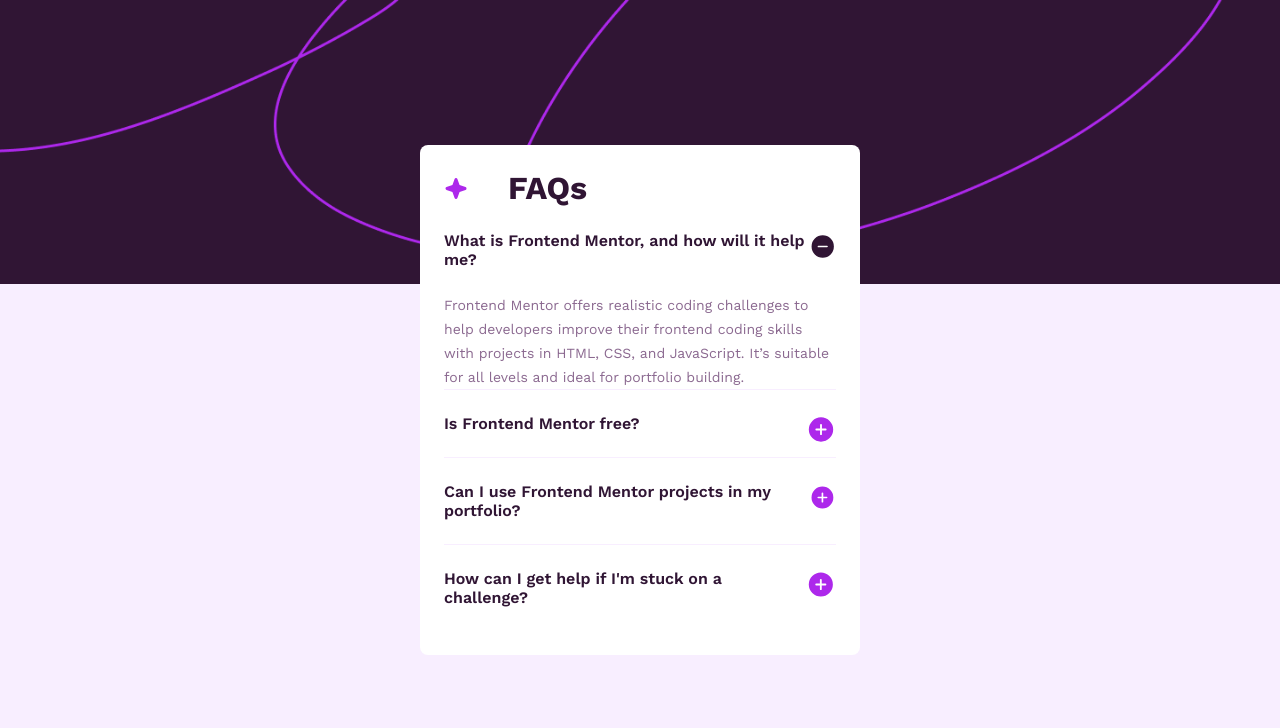
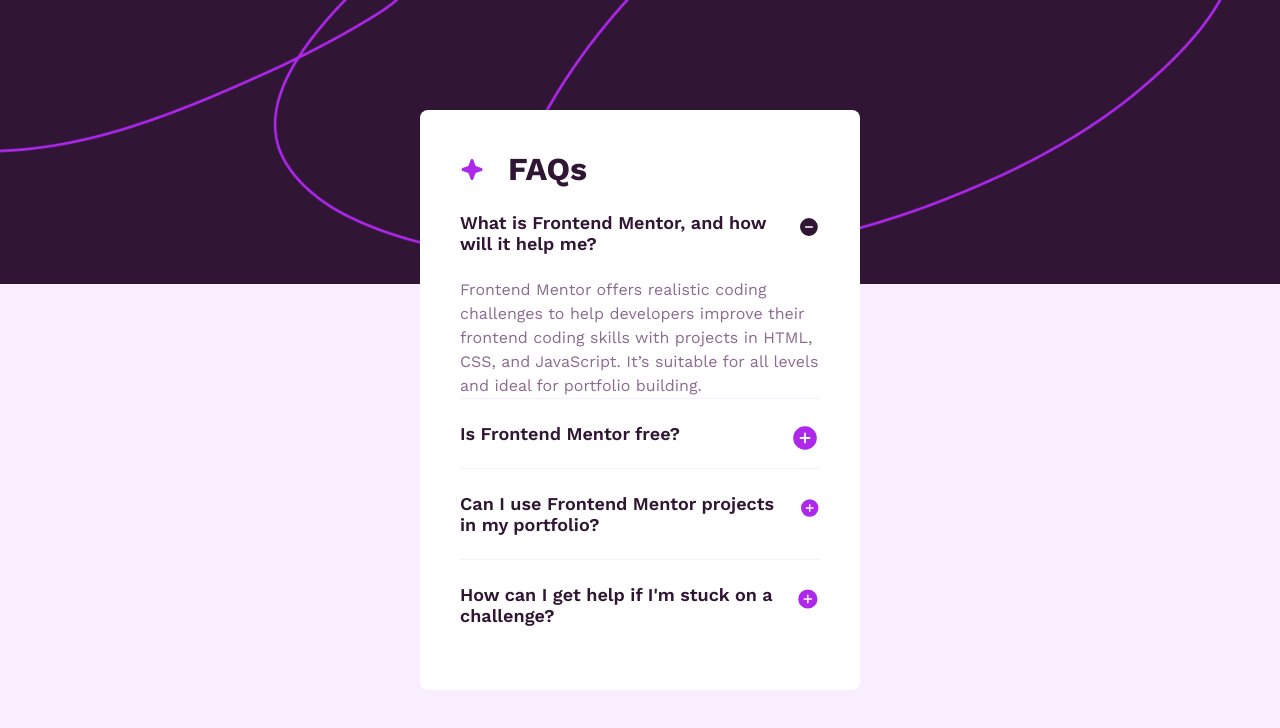
Before and after one commit to Mariana-VV/faq-accordion, a React (Vite) app: page / in a window 1280 px wide. Both pictures are taken after a click on the element "What is Frontend Mentor, and how will it help me?". Shown: the top 728 px of the page. Built offline with nearby package versions, Linux system fonts and the light colour scheme.

Commit message:
refactor(develop): refactor accordion

```diff
--- a/src/components/Accordion/Accordion.scss
+++ b/src/components/Accordion/Accordion.scss
@@ -1,12 +1,9 @@
-@use "../../styles/global.scss" as *;
-@use "../../styles/utils/variables.scss" as *;
-@use "../../styles/utils/mixins.scss" as *;
-@use "../../styles/utils/media.scss" as *;
+@use "../../styles/utils/index.scss" as *;
 
 .accordion {
   border-radius: 8px;
   background: $white;
-  padding: 24px;
+  padding: 40px;
 
   &__header {
     @include flex-center;
@@ -19,21 +16,53 @@
     font-weight: bold;
     font-size: 32px;
   }
-}
 
-@include onTablet {
-  .accordion {
+  @include onTablet {
     padding: 40px;
     &__header {
       gap: 40px;
     }
   }
-}
 
-@include onMobile {
-  .accordion {
+  @include onDesctop {
     &__header {
       gap: 24px;
     }
   }
+
+  &__item {
+    padding-block-start: 24px;
+    border-bottom: 1px solid $purple-100;
+
+    &--header {
+      @include flex-between;
+      align-items: start;
+      gap: 11px;
+
+      &:hover {
+        cursor: pointer;
+      }
+    }
+
+    &--title {
+      color: $purple-950;
+      @include Text-Preset-2;
+      margin-block-end: 24px;
+      transition: 0.4s;
+
+      &:hover {
+        color: $violet;
+      }
+    }
+
+    &--content {
+      @include Text-Preset-3;
+
+      color: $purple-600;
+    }
+
+    &:last-child {
+      border-bottom: none;
+    }
+  }
 }
--- a/src/components/Accordion/Accordion.tsx
+++ b/src/components/Accordion/Accordion.tsx
@@ -1,11 +1,11 @@
-import "./Accordion.scss";
+import "../Accordion/Accordion.scss";
 
 import Star from "../../assets/images/star.svg?react";
-import { AccordionItem } from "../AccordionItem/AccordionItem";
-import { useState, type FC } from "react";
+import { useState } from "react";
 import type { AccordionProps } from "../../types/AccordionProps";
+import { AccordionList } from "./AccordionList";
 
-const accordion = [
+const ACCORDION_ITEMS = [
   {
     title: "What is Frontend Mentor, and how will it help me?",
     text: "Frontend Mentor offers realistic coding challenges to help developers improve their frontend coding skills with projects in HTML, CSS, and JavaScript. It’s suitable for all levels and ideal for portfolio building.",
@@ -37,35 +37,10 @@
         <h1 className="accordion__title">FAQs</h1>
       </header>
       <AccordionList
-        items={accordion}
+        items={ACCORDION_ITEMS}
         currentItem={currentItem}
         onCurrentItemClick={setCurrentItem}
       />
     </article>
   );
 };
-
-type Props = {
-  items: AccordionProps[];
-  currentItem: AccordionProps;
-  onCurrentItemClick: (item: AccordionProps) => void;
-};
-
-export const AccordionList: FC<Props> = ({
-  items,
-  currentItem,
-  onCurrentItemClick,
-}) => {
-  return (
-    <ul className="list">
-      {items.map((item) => (
-        <AccordionItem
-          item={item}
-          currentItem={currentItem}
-          onCurrentItemClick={onCurrentItemClick}
-          key={item.text}
-        />
-      ))}
-    </ul>
-  );
-};
--- a/src/components/AccordionItem/AccordionItem.tsx
+++ b/src/components/Accordion/AccordionItem.tsx
@@ -1,5 +1,5 @@
 import { type FC } from "react";
-import "./AccordionItem.scss";
+import "../Accordion/Accordion.scss";
 import Plus from "../../assets/images/plus.svg?react";
 import Minus from "../../assets/images/minus.svg?react";
 import type { AccordionProps } from "../../types/AccordionProps";
@@ -17,7 +17,7 @@
 }) => {
   const isOpen = item === currentItem;
 
-  function handleCurrentItemClick() {
+  const handleCurrentItemClick = () => {
     onCurrentItemClick(
       isOpen
         ? {
@@ -26,15 +26,19 @@
           }
         : item
     );
-  }
+  };
 
   return (
-    <li className="item">
-      <div className="item__header" onClick={handleCurrentItemClick}>
-        <h3 className="item__title">{item.title}</h3>
-        {currentItem === item ? <Minus /> : <Plus />}
+    <li className="accordion__item">
+      <div className="accordion__item--header" onClick={handleCurrentItemClick}>
+        <h3 className="accordion__item--title">{item.title}</h3>
+        {currentItem === item ? (
+          <Minus width={30} height={30} />
+        ) : (
+          <Plus width={30} height={30} />
+        )}
       </div>
-      {isOpen && <p className="item__content">{item.text}</p>}
+      {isOpen && <p className="accordion__item--content">{item.text}</p>}
     </li>
   );
 };
--- /dev/null
+++ b/src/components/Accordion/AccordionList.tsx
@@ -0,0 +1,28 @@
+import type { FC } from "react";
+import type { AccordionProps } from "../../types/AccordionProps";
+import { AccordionItem } from "./AccordionItem";
+
+type Props = {
+  items: AccordionProps[];
+  currentItem: AccordionProps;
+  onCurrentItemClick: (item: AccordionProps) => void;
+};
+
+export const AccordionList: FC<Props> = ({
+  items,
+  currentItem,
+  onCurrentItemClick,
+}) => {
+  return (
+    <ul className="accordion__list">
+      {items.map((item) => (
+        <AccordionItem
+          item={item}
+          currentItem={currentItem}
+          onCurrentItemClick={onCurrentItemClick}
+          key={item.text}
+        />
+      ))}
+    </ul>
+  );
+};
--- a/src/components/AccordionItem/AccordionItem.scss
+++ /dev/null
@@ -1,39 +0,0 @@
-@use "../../styles/utils/variables" as *;
-@use "../../styles/utils/mixins" as *;
-@use "../../styles/utils/media" as *;
-
-.item {
-  padding-block-start: 24px;
-  border-bottom: 1px solid $purple-100;
-
-  &__header {
-    @include flex-between;
-    align-items: start;
-
-    &:hover {
-      cursor: pointer;
-    }
-  }
-
-  &__title {
-    color: $purple-950;
-    font-size: 16px;
-    font-weight: 600;
-    margin-block-end: 24px;
-    transition: 0.4s;
-
-    &:hover {
-      color: $violet;
-    }
-  }
-
-  &__content {
-    line-height: 24px;
-
-    color: $purple-600;
-  }
-}
-
-.item:last-child {
-  border-bottom: none;
-}
--- a/src/styles/container/container.scss
+++ b/src/styles/container/container.scss
@@ -1,14 +1,14 @@
 @use "../utils/media.scss" as *;
 
 .container {
-  padding: 0 420px;
+  padding: 0 24px;
   margin: 0 auto;
 
   @include onTablet {
     padding: 0 84px;
   }
 
-  @include onMobile {
-    padding: 0 24px;
+  @include onDesctop {
+    padding: 0 420px;
   }
 }
--- a/src/styles/utils/_media.scss
+++ b/src/styles/utils/_media.scss
@@ -1,11 +1,11 @@
 @mixin onTablet {
-  @media (max-width: 768px) {
+  @media (min-width: 768px) {
     @content;
   }
 }
 
-@mixin onMobile {
-  @media (max-width: 360px) {
+@mixin onDesctop {
+  @media (min-width: 1260px) {
     @content;
   }
 }
```
Also changed, not shown: src/components/AccordionList/AccordionList.scss (deleted), src/components/AccordionList/AccordionList.tsx (deleted).
